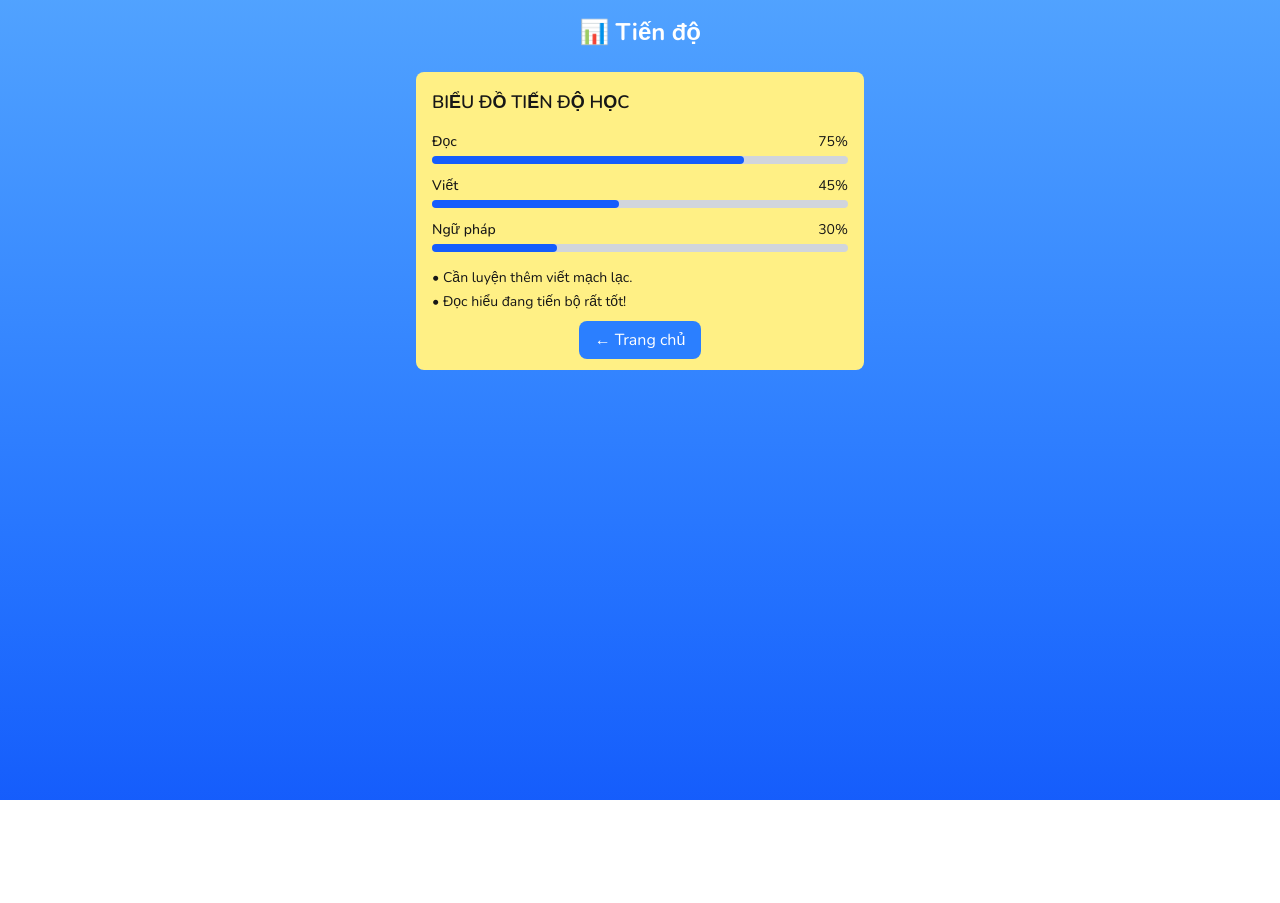
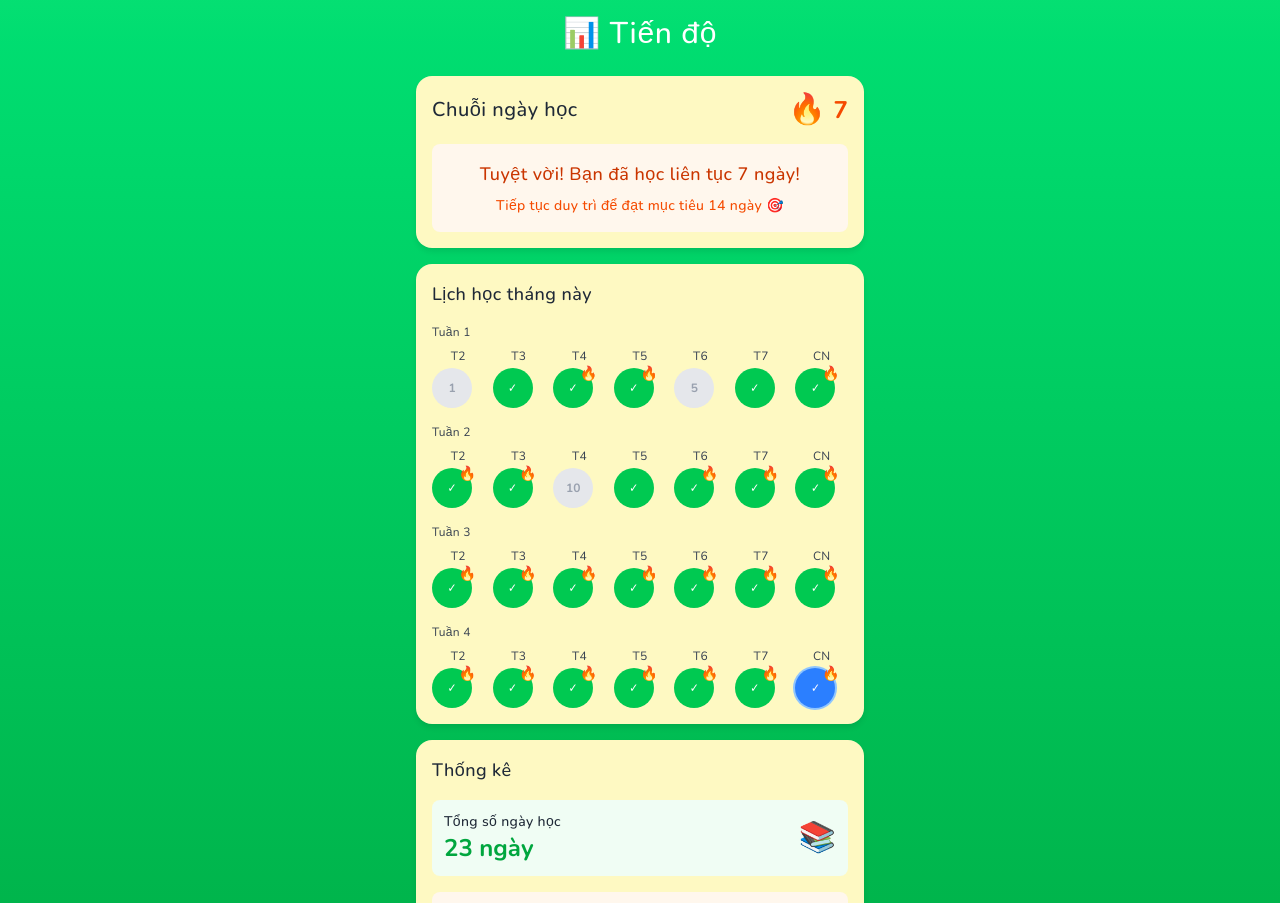
Before and after one commit to duchuyltt122/EzEdu, a Next.js app: page /tien-do in a window 1280 px wide. Shown: the top 903 px of the page. Before the commit the page ends 800 px from the top, so only its background shows below. Built offline with nearby package versions, Linux system fonts and the light colour scheme.

Commit message:
update tien do

```diff
--- a/src/app/page.tsx
+++ b/src/app/page.tsx
@@ -41,45 +41,84 @@ export default function Home() {
 
           {/* Progress Section */}
           <div className="bg-yellow-100 mobile-card shadow-lg">
-            <h3 className="text-lg font-bold text-readable vietnamese-text mb-3">BIỂU ĐỒ TIẾN ĐỘ HỌC</h3>
+            <div className="flex items-center gap-2 mb-3">
+              <h3 className="text-lg font-bold text-readable vietnamese-text">TIẾN ĐỘ HỌC HÀNG NGÀY</h3>
+              <div className="flex items-center gap-1">
+                <span className="text-2xl">🔥</span>
+                <span className="text-sm font-bold text-orange-600">7 ngày</span>
+              </div>
+            </div>
 
-            <div className="space-y-4">
-              <div>
-                <div className="flex justify-between mb-2">
-                  <span className="text-sm font-medium text-readable vietnamese-text">Đọc</span>
-                  <span className="text-sm font-bold text-blue-600">75%</span>
-                </div>
-                <div className="w-full bg-gray-300 rounded-full h-4">
-                  <div className="bg-blue-600 h-4 rounded-full transition-all duration-500" style={{width: '75%'}}></div>
+            {/* Weekly Calendar */}
+            <div className="mb-4">
+              <div className="grid grid-cols-7 gap-1 mb-2">
+                {['T2', 'T3', 'T4', 'T5', 'T6', 'T7', 'CN'].map((day, index) => (
+                  <div key={day} className="text-center text-xs font-medium text-readable-light vietnamese-text">
+                    {day}
+                  </div>
+                ))}
+              </div>
+              <div className="grid grid-cols-7 gap-1">
+                {[
+                  { completed: true, streak: true },
+                  { completed: true, streak: true },
+                  { completed: true, streak: true },
+                  { completed: true, streak: true },
+                  { completed: true, streak: true },
+                  { completed: true, streak: true },
+                  { completed: true, streak: true, today: true }
+                ].map((day, index) => (
+                  <div key={index} className={`
+                    w-8 h-8 rounded-full flex items-center justify-center text-xs font-bold relative
+                    ${day.completed
+                      ? day.today
+                        ? 'bg-blue-500 text-white ring-2 ring-blue-300'
+                        : 'bg-green-500 text-white'
+                      : 'bg-gray-200 text-gray-400'
+                    }
+                  `}>
+                    {day.completed ? '✓' : index + 18}
+                    {day.streak && (
+                      <div className="absolute -top-1 -right-1 text-xs">🔥</div>
+                    )}
+                  </div>
+                ))}
+              </div>
+            </div>
+
+            {/* Daily Stats */}
+            <div className="space-y-3">
+              <div className="flex justify-between items-center">
+                <span className="text-sm font-medium text-readable vietnamese-text">Hôm nay</span>
+                <div className="flex items-center gap-2">
+                  <span className="text-sm font-bold text-green-600">3/3 bài</span>
+                  <span className="text-lg">✅</span>
                 </div>
               </div>
 
-              <div>
-                <div className="flex justify-between mb-2">
-                  <span className="text-sm font-medium text-readable vietnamese-text">Viết</span>
-                  <span className="text-sm font-bold text-blue-600">45%</span>
-                </div>
-                <div className="w-full bg-gray-300 rounded-full h-4">
-                  <div className="bg-blue-600 h-4 rounded-full transition-all duration-500" style={{width: '45%'}}></div>
+              <div className="flex justify-between items-center">
+                <span className="text-sm font-medium text-readable vietnamese-text">Tuần này</span>
+                <div className="flex items-center gap-2">
+                  <span className="text-sm font-bold text-blue-600">21/21 bài</span>
+                  <span className="text-lg">🏆</span>
                 </div>
               </div>
 
-              <div>
-                <div className="flex justify-between mb-2">
-                  <span className="text-sm font-medium text-readable vietnamese-text">Ngữ pháp</span>
-                  <span className="text-sm font-bold text-blue-600">30%</span>
-                </div>
-                <div className="w-full bg-gray-300 rounded-full h-4">
-                  <div className="bg-blue-600 h-4 rounded-full transition-all duration-500" style={{width: '30%'}}></div>
+              <div className="flex justify-between items-center">
+                <span className="text-sm font-medium text-readable vietnamese-text">Chuỗi ngày liên tục</span>
+                <div className="flex items-center gap-1">
+                  <span className="text-2xl">🔥</span>
+                  <span className="text-sm font-bold text-orange-600">7 ngày</span>
                 </div>
               </div>
             </div>
 
-            <div className="mt-4">
-              <ul className="text-sm space-y-2 vietnamese-text">
-                <li className="text-readable-light">• Cần luyện thêm viết mạch lạc.</li>
-                <li className="text-readable-light">• Đọc hiểu đang tiến bộ rất tốt!</li>
-              </ul>
+            <div className="mt-4 p-3 bg-orange-50 rounded-lg border border-orange-200">
+              <div className="flex items-center gap-2 mb-2">
+                <span className="text-lg">🎯</span>
+                <span className="text-sm font-bold text-orange-700 vietnamese-text">Mục tiêu hôm nay</span>
+              </div>
+              <p className="text-sm text-orange-600 vietnamese-text">Hoàn thành 3 bài học để duy trì chuỗi ngày!</p>
             </div>
           </div>
 
--- a/src/app/tien-do/page.tsx
+++ b/src/app/tien-do/page.tsx
@@ -1,57 +1,156 @@
 import Link from 'next/link';
 
 export default function TienDoPage() {
+  // Sample data for the last 4 weeks
+  const weeklyData = [
+    // Week 1 (3 weeks ago)
+    [
+      { completed: false, streak: false },
+      { completed: true, streak: false },
+      { completed: true, streak: true },
+      { completed: true, streak: true },
+      { completed: false, streak: false },
+      { completed: true, streak: false },
+      { completed: true, streak: true }
+    ],
+    // Week 2 (2 weeks ago)
+    [
+      { completed: true, streak: true },
+      { completed: true, streak: true },
+      { completed: false, streak: false },
+      { completed: true, streak: false },
+      { completed: true, streak: true },
+      { completed: true, streak: true },
+      { completed: true, streak: true }
+    ],
+    // Week 3 (last week)
+    [
+      { completed: true, streak: true },
+      { completed: true, streak: true },
+      { completed: true, streak: true },
+      { completed: true, streak: true },
+      { completed: true, streak: true },
+      { completed: true, streak: true },
+      { completed: true, streak: true }
+    ],
+    // Week 4 (this week)
+    [
+      { completed: true, streak: true },
+      { completed: true, streak: true },
+      { completed: true, streak: true },
+      { completed: true, streak: true },
+      { completed: true, streak: true },
+      { completed: true, streak: true },
+      { completed: true, streak: true, today: true }
+    ]
+  ];
+
   return (
-    <div className="min-h-screen bg-gradient-to-b from-blue-400 to-blue-600 p-4">
+    <div className="min-h-screen bg-gradient-to-b from-green-400 to-green-600 p-4">
       <div className="max-w-md mx-auto">
-        <h1 className="text-2xl font-bold text-white text-center mb-6">📊 Tiến độ</h1>
-        <div className="bg-yellow-200 rounded-lg p-4">
-          <h2 className="text-lg font-semibold mb-4">BIỂU ĐỒ TIẾN ĐỘ HỌC</h2>
+        <h1 className="text-3xl font-bold text-white text-center mb-6 vietnamese-text">📊 Tiến độ</h1>
 
-          <div className="space-y-3">
-            <div>
-              <div className="flex justify-between mb-1">
-                <span className="text-sm font-medium">Đọc</span>
-                <span className="text-sm">75%</span>
+        {/* Current Streak */}
+        <div className="bg-yellow-100 mobile-card shadow-lg mb-4">
+          <div className="flex items-center justify-between mb-4">
+            <h2 className="text-xl font-bold text-readable vietnamese-text">Chuỗi ngày học</h2>
+            <div className="flex items-center gap-2">
+              <span className="text-3xl">🔥</span>
+              <span className="text-2xl font-bold text-orange-600">7</span>
+            </div>
+          </div>
+          <div className="text-center p-4 bg-orange-50 rounded-lg">
+            <p className="text-lg font-semibold text-orange-700 vietnamese-text mb-2">
+              Tuyệt vời! Bạn đã học liên tục 7 ngày!
+            </p>
+            <p className="text-sm text-orange-600 vietnamese-text">
+              Tiếp tục duy trì để đạt mục tiêu 14 ngày 🎯
+            </p>
+          </div>
+        </div>
+
+        {/* Monthly Calendar */}
+        <div className="bg-yellow-100 mobile-card shadow-lg mb-4">
+          <h2 className="text-lg font-bold text-readable vietnamese-text mb-4">Lịch học tháng này</h2>
+
+          <div className="space-y-4">
+            {weeklyData.map((week, weekIndex) => (
+              <div key={weekIndex}>
+                <div className="text-xs text-readable-light vietnamese-text mb-2">
+                  Tuần {weekIndex + 1}
+                </div>
+                <div className="grid grid-cols-7 gap-2">
+                  {['T2', 'T3', 'T4', 'T5', 'T6', 'T7', 'CN'].map((day, dayIndex) => (
+                    <div key={day} className="text-center">
+                      <div className="text-xs font-medium text-readable-light vietnamese-text mb-1">
+                        {day}
+                      </div>
+                      <div className={`
+                        w-10 h-10 rounded-full flex items-center justify-center text-xs font-bold relative
+                        ${week[dayIndex].completed
+                          ? week[dayIndex].today
+                            ? 'bg-blue-500 text-white ring-2 ring-blue-300'
+                            : 'bg-green-500 text-white'
+                          : 'bg-gray-200 text-gray-400'
+                        }
+                      `}>
+                        {week[dayIndex].completed ? '✓' : (weekIndex * 7 + dayIndex + 1)}
+                        {week[dayIndex].streak && (
+                          <div className="absolute -top-1 -right-1 text-sm">🔥</div>
+                        )}
+                      </div>
+                    </div>
+                  ))}
+                </div>
               </div>
-              <div className="w-full bg-gray-300 rounded-full h-2">
-                <div className="bg-blue-600 h-2 rounded-full" style={{width: '75%'}}></div>
+            ))}
+          </div>
+        </div>
+
+        {/* Statistics */}
+        <div className="bg-yellow-100 mobile-card shadow-lg mb-4">
+          <h2 className="text-lg font-bold text-readable vietnamese-text mb-4">Thống kê</h2>
+
+          <div className="space-y-4">
+            <div className="flex justify-between items-center p-3 bg-green-50 rounded-lg">
+              <div>
+                <p className="text-sm font-medium text-readable vietnamese-text">Tổng số ngày học</p>
+                <p className="text-2xl font-bold text-green-600">23 ngày</p>
               </div>
+              <span className="text-3xl">📚</span>
             </div>
 
-            <div>
-              <div className="flex justify-between mb-1">
-                <span className="text-sm font-medium">Viết</span>
-                <span className="text-sm">45%</span>
+            <div className="flex justify-between items-center p-3 bg-orange-50 rounded-lg">
+              <div>
+                <p className="text-sm font-medium text-readable vietnamese-text">Chuỗi dài nhất</p>
+                <p className="text-2xl font-bold text-orange-600">12 ngày</p>
               </div>
-              <div className="w-full bg-gray-300 rounded-full h-2">
-                <div className="bg-blue-600 h-2 rounded-full" style={{width: '45%'}}></div>
-              </div>
+              <span className="text-3xl">🏆</span>
             </div>
 
-            <div>
-              <div className="flex justify-between mb-1">
-                <span className="text-sm font-medium">Ngữ pháp</span>
-                <span className="text-sm">30%</span>
+            <div className="flex justify-between items-center p-3 bg-blue-50 rounded-lg">
+              <div>
+                <p className="text-sm font-medium text-readable vietnamese-text">Bài học hoàn thành</p>
+                <p className="text-2xl font-bold text-blue-600">69 bài</p>
               </div>
-              <div className="w-full bg-gray-300 rounded-full h-2">
-                <div className="bg-blue-600 h-2 rounded-full" style={{width: '30%'}}></div>
+              <span className="text-3xl">✅</span>
+            </div>
+
+            <div className="flex justify-between items-center p-3 bg-purple-50 rounded-lg">
+              <div>
+                <p className="text-sm font-medium text-readable vietnamese-text">Cấp độ hiện tại</p>
+                <p className="text-2xl font-bold text-purple-600">Cấp độ 2</p>
               </div>
+              <span className="text-3xl">⭐</span>
             </div>
           </div>
+        </div>
 
-          <div className="mt-4">
-            <ul className="text-sm space-y-1">
-              <li>• Cần luyện thêm viết mạch lạc.</li>
-              <li>• Đọc hiểu đang tiến bộ rất tốt!</li>
-            </ul>
-          </div>
-
-          <div className="mt-4 text-center">
-            <Link href="/" className="bg-blue-500 text-white px-4 py-2 rounded-lg hover:bg-blue-600">
-              ← Trang chủ
-            </Link>
-          </div>
+        {/* Navigation */}
+        <div className="text-center">
+          <Link href="/" className="mobile-btn bg-green-500 text-white hover:bg-green-600 vietnamese-text">
+            🏠 Trang chủ
+          </Link>
         </div>
       </div>
     </div>
```
